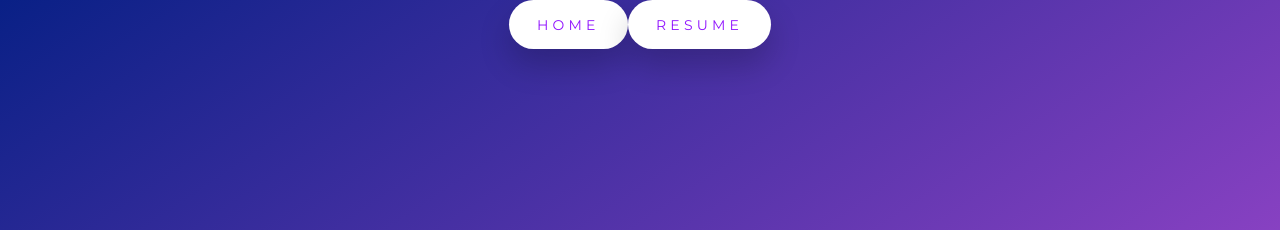
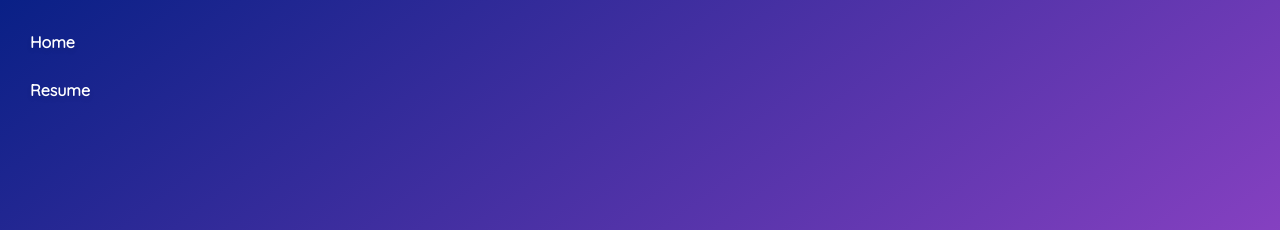
Before and after one commit to AlexLumi/AlexLumi.github.io, a plain HTML site: page index.html in a window 1280 px wide. Shown: the top 230 px of the page. Drawn offline with Linux system fonts and the light colour scheme.

Commit message:
Simple pages

```diff
--- a/css/main.css
+++ b/css/main.css
@@ -189,15 +189,8 @@ a {
 
 .pages {
     display: flex;
-    align-content: center;
-    justify-content: center;
+    margin: 30px;
 }
-
-.page {
-    display: flex;
-}
-
-
 
 
 /* 4. Responsiveness */
--- a/index.html
+++ b/index.html
@@ -15,10 +15,11 @@
         <div class="pages">
             <ul class="page">
                 <ul>
-                    <a class="button" href="./index.html">Home</a>
+                    <a href="./index.html"><b>Home</b></a>
                 </ul>
+                &NonBreakingSpace;
                 <ul>
-                    <a class="button" href="./resume.html">Resume</a>
+                    <a href="./resume.html"><b>Resume</b></a>
                 </ul>
             </ul>
         </div>
```
